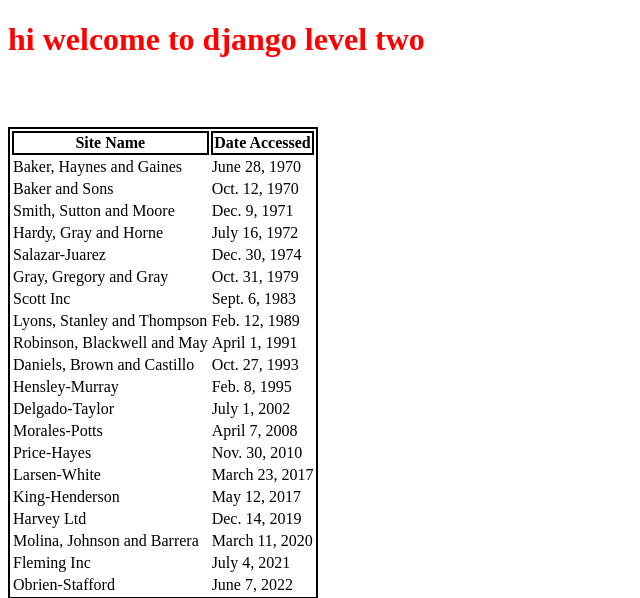
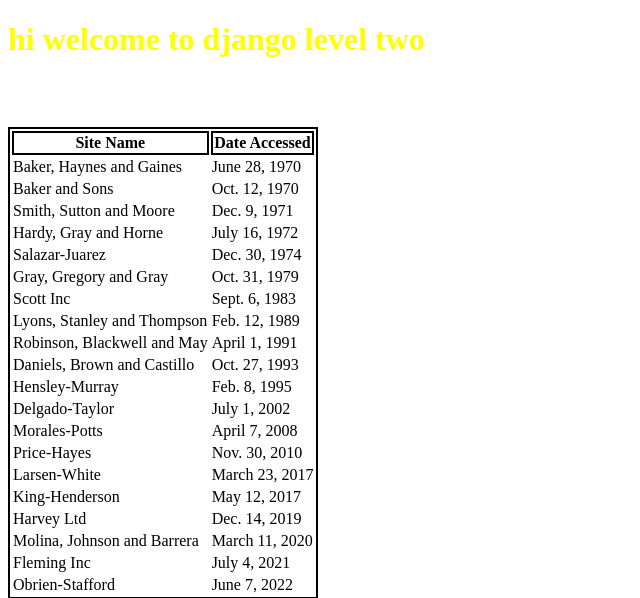
Before and after one commit to rohanpb/django-deployment-example, a Django app: page / in a window 1280 px wide. Shown: the top 598 px of the page, without its empty margins (0-640 px from the left). Run offline with Django 5.2, Linux system fonts and the light colour scheme; data comes from the database, SQL or seed files in the repository.

Commit message:
changed color is CSS

```diff
--- a/first_project/static/css/mystyle.css
+++ b/first_project/static/css/mystyle.css
@@ -1,5 +1,5 @@
 h1{
-    color: red;
+    color: yellow;
 }
 h2{
     color: white;
```
